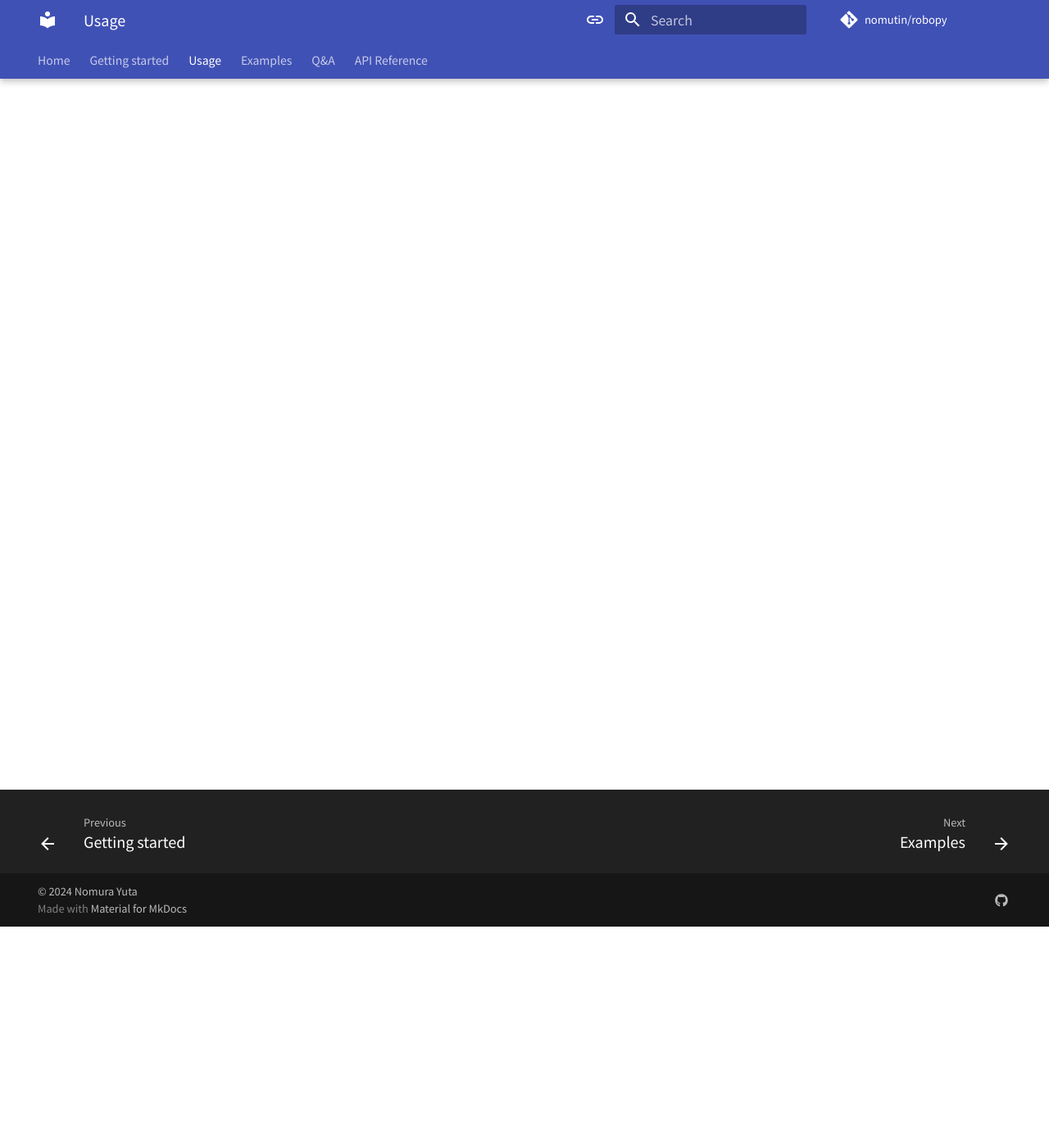
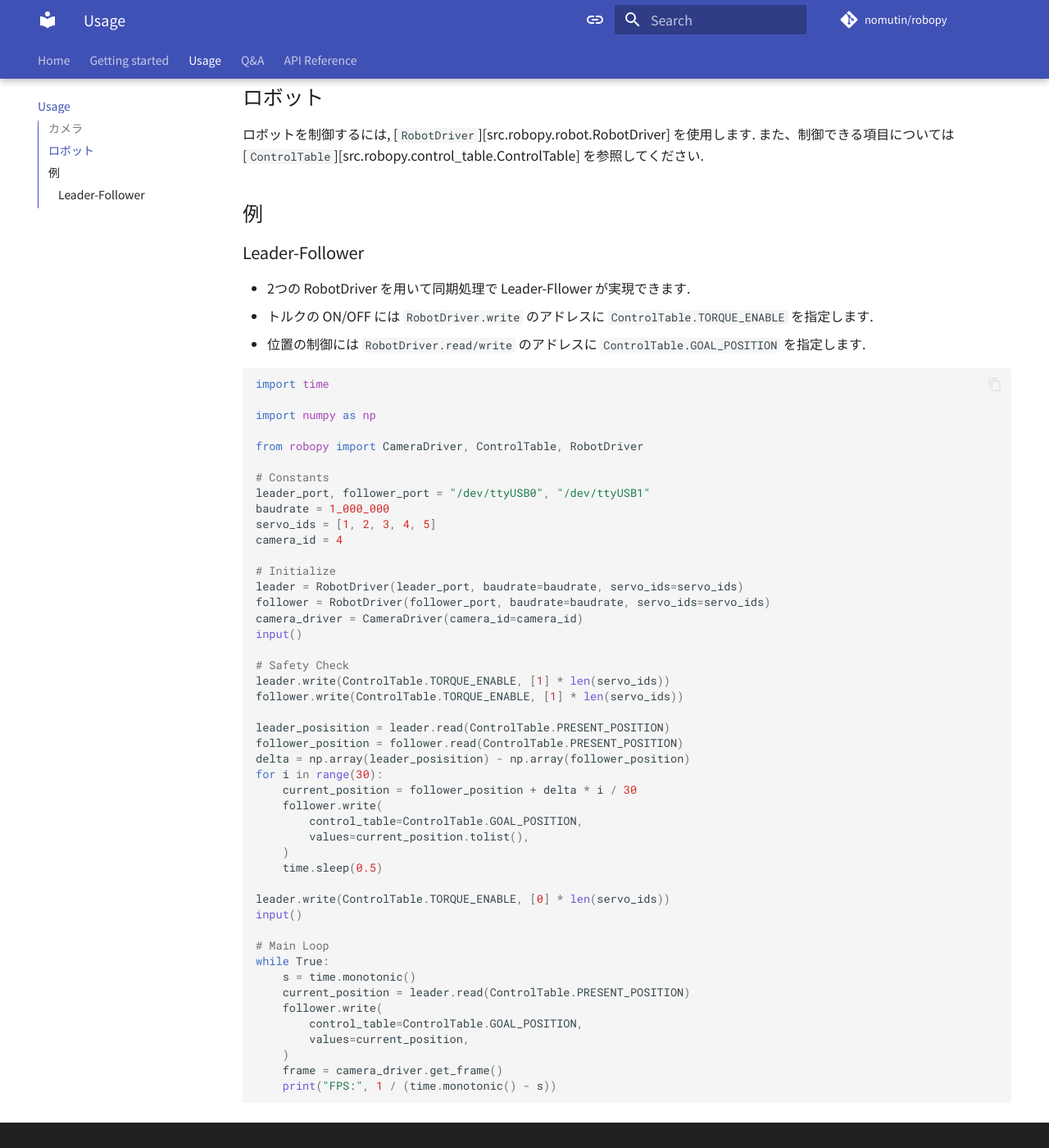
Before and after one commit to nomutin/robopy, an MkDocs documentation site: the page built from docs/usage.md, in a window 1280 px wide and 1400 px high, scrolled down 270 px. Shown: the whole window at 82% size. Built offline with MkDocs 1.6.1 and Material for MkDocs 9.7.7, drawn with Linux system fonts in a browser that asks for light colours; comment, search, counter and statistics services are not loaded.

Commit message:
[add] docs

````diff
--- a/docs/usage.md
+++ b/docs/usage.md
@@ -1 +1,68 @@
 # Usage
+
+## カメラ
+
+Web カメラを使用するには, [`CameraDriver`][src.robopy.camera.CameraDriver] を使用します.
+詳細は [API reference](api/camera.md) を参照してください.
+
+## ロボット
+
+ロボットを制御するには, [`RobotDriver`][src.robopy.robot.RobotDriver] を使用します.
+また、制御できる項目については [`ControlTable`][src.robopy.control_table.ControlTable] を参照してください.
+
+## 例
+
+### Leader-Follower
+
+- 2つの RobotDriver を用いて同期処理で Leader-Fllower が実現できます.
+- トルクの ON/OFF には `RobotDriver.write` のアドレスに `ControlTable.TORQUE_ENABLE` を指定します.
+- 位置の制御には `RobotDriver.read/write` のアドレスに `ControlTable.GOAL_POSITION` を指定します.
+
+```python
+import time
+
+import numpy as np
+
+from robopy import CameraDriver, ControlTable, RobotDriver
+
+# Constants
+leader_port, follower_port = "/dev/ttyUSB0", "/dev/ttyUSB1"
+baudrate = 1_000_000
+servo_ids = [1, 2, 3, 4, 5]
+camera_id = 4
+
+# Initialize
+leader = RobotDriver(leader_port, baudrate=baudrate, servo_ids=servo_ids)
+follower = RobotDriver(follower_port, baudrate=baudrate, servo_ids=servo_ids)
+camera_driver = CameraDriver(camera_id=camera_id)
+input()
+
+# Safety Check
+leader.write(ControlTable.TORQUE_ENABLE, [1] * len(servo_ids))
+follower.write(ControlTable.TORQUE_ENABLE, [1] * len(servo_ids))
+
+leader_posisition = leader.read(ControlTable.PRESENT_POSITION)
+follower_position = follower.read(ControlTable.PRESENT_POSITION)
+delta = np.array(leader_posisition) - np.array(follower_position)
+for i in range(30):
+    current_position = follower_position + delta * i / 30
+    follower.write(
+        control_table=ControlTable.GOAL_POSITION,
+        values=current_position.tolist(),
+    )
+    time.sleep(0.5)
+
+leader.write(ControlTable.TORQUE_ENABLE, [0] * len(servo_ids))
+input()
+
+# Main Loop
+while True:
+    s = time.monotonic()
+    current_position = leader.read(ControlTable.PRESENT_POSITION)
+    follower.write(
+        control_table=ControlTable.GOAL_POSITION,
+        values=current_position,
+    )
+    frame = camera_driver.get_frame()
+    print("FPS:", 1 / (time.monotonic() - s))
+```
--- a/mkdocs.yml
+++ b/mkdocs.yml
@@ -76,13 +76,12 @@ nav:
   - Home: index.md
   - Getting started: getting-started.md
   - Usage: usage.md
-  - Examples: examples.md
   - Q&A: qa.md
   - API Reference:
+    - camera.py: api/camera.md
+    - robot.py: api/robot.md
     - control_table.py: api/control-table.md
     - dynamixel.py: api/dynamixel.md
-    - robot.py: api/robot.md
-    - camera.py: api/camera.md
 
 extra:
   social:
````
Also changed, not shown: docs/examples.md (deleted, +0 -144 lines), docs/getting-started.md (+1 -1 lines), docs/qa.md (+70 -14 lines).
